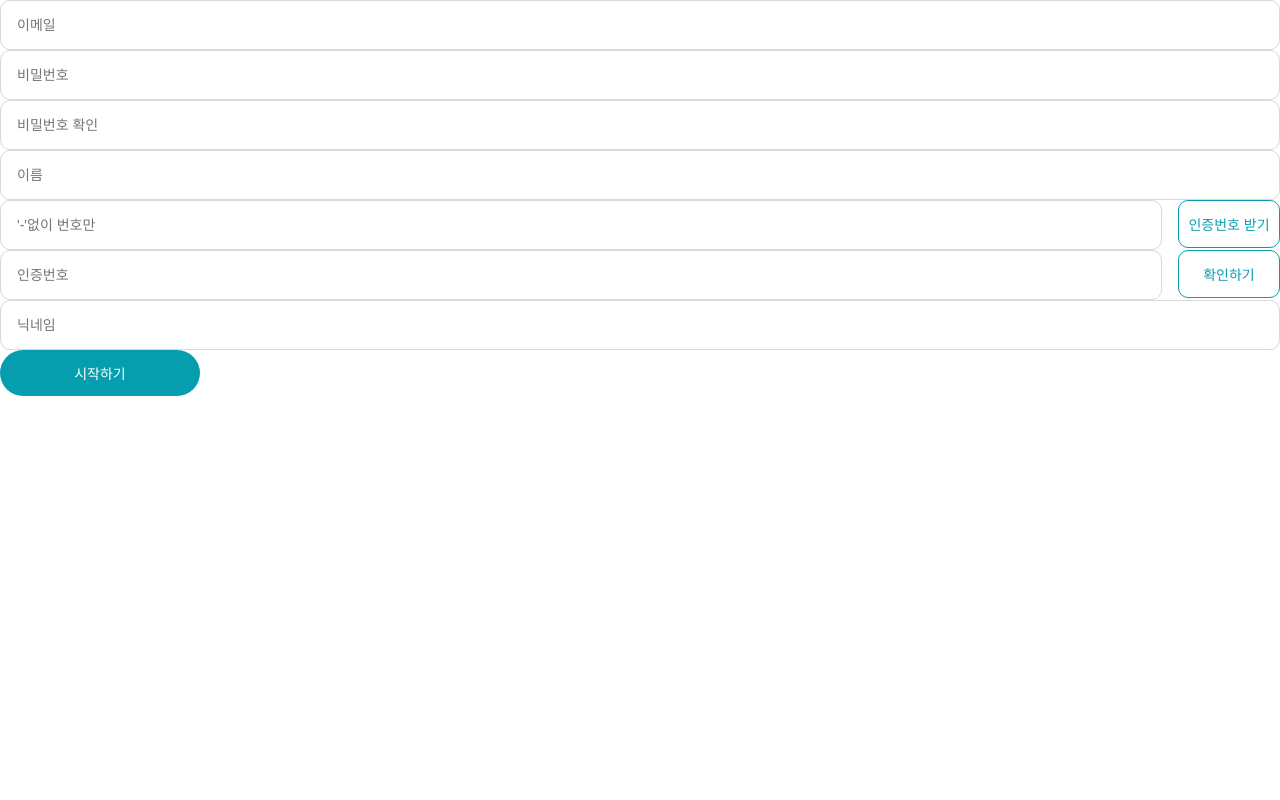
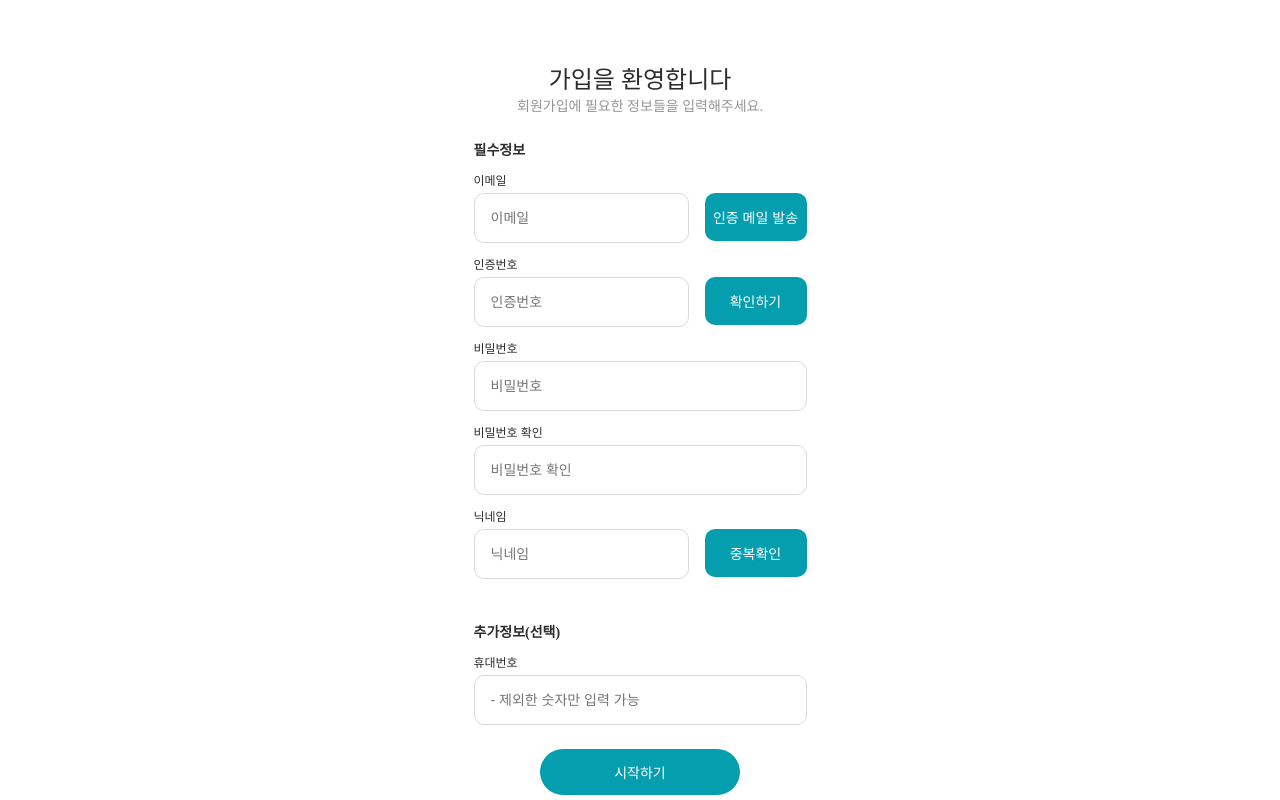
Before and after one commit to cafe-jun/garden-writer-front, a Next.js app: page /signUp in a window 1280 px wide. Built offline with nearby package versions, Linux system fonts and the light colour scheme.

Commit message:
[fix] 이메일 회원가입 페이지 UI 기반 설계

```diff
--- a/lib/stitches.config.ts
+++ b/lib/stitches.config.ts
@@ -12,8 +12,10 @@ export const { styled, getCssText, keyframes } = createStitches({
     },
 
     fontSizes: {
+      f12: '12px',
       f14: '14px',
       f16: '16px',
+      f24: '24px',
       f32: '32px',
       f36: '36px',
     },
@@ -27,8 +29,8 @@ export const { styled, getCssText, keyframes } = createStitches({
       1920: '1920px',
       1440: '1440px',
       1200: '1200px',
-      786: '768px'
-    }
+      786: '768px',
+    },
   },
 
   media: {
--- a/src/components/SignUp/index.tsx
+++ b/src/components/SignUp/index.tsx
@@ -5,7 +5,21 @@ import { emailRegex } from '@/constants/regex';
 import { useHandlers } from './handler';
 import { initFormValues } from './initFormValues';
 import InputField from './InputField';
-import { InputButton, InputsContainer, InputWrap, SubmitButton } from './style';
+import {
+  Container,
+  Description,
+  Form,
+  FormContents,
+  FormContentsMore,
+  FormItem,
+  FormLabel,
+  Header,
+  InputButton,
+  InputWithButtonContainer,
+  SubmitButton,
+  SubTitle,
+  Title,
+} from './style';
 import { SignUpFormValues } from './type';
 
 const SignUp = () => {
@@ -20,8 +34,17 @@ const SignUp = () => {
   });
 
   return (
-    <form onSubmit={handleSubmit(onSubmit)}>
-      <InputsContainer>
+    <Container>
+      <Header>
+        <Title>가입을 환영합니다</Title>
+        <Description>회원가입에 필요한 정보들을 입력해주세요.</Description>
+      </Header>
+      <Form onSubmit={handleSubmit(onSubmit)}>
+        <FormContents>
+          <SubTitle>필수정보</SubTitle>
+          <FormItem>
+            <FormLabel>이메일</FormLabel>
+            <InputWithButtonContainer>
               <InputField
                 name="email"
                 placeholder="이메일"
@@ -38,22 +61,47 @@ const SignUp = () => {
                   onBlur: () => handleBlurInputEmail(trigger, 'email'),
                 }}
               />
-        {errors.email && <p>{errors.email.message}</p>}
-        <InputField name="password" placeholder="비밀번호" register={register} />
-        <InputField name="passwordConfirm" placeholder="비밀번호 확인" register={register} />
-        <InputField name="name" placeholder="이름" register={register} />
-        <InputWrap>
-          <InputField name="phoneNumber" placeholder="'-'없이 번호만" register={register} />
-          <InputButton type="button">인증번호 받기</InputButton>
-        </InputWrap>
-        <InputWrap>
+              <InputButton type="button">인증 메일 발송</InputButton>
+            </InputWithButtonContainer>
+            {errors.email && <FormLabel>{errors.email.message}</FormLabel>}
+          </FormItem>
+          <FormItem>
+            <FormLabel>인증번호</FormLabel>
+            <InputWithButtonContainer>
               <InputField name="certificationNumber" placeholder="인증번호" register={register} />
               <InputButton type="button">확인하기</InputButton>
-        </InputWrap>
+            </InputWithButtonContainer>
+          </FormItem>
+          <FormItem>
+            <FormLabel>비밀번호</FormLabel>
+            <InputField name="password" placeholder="비밀번호" register={register} />
+          </FormItem>
+          <FormItem>
+            <FormLabel>비밀번호 확인</FormLabel>
+            <InputField name="passwordConfirm" placeholder="비밀번호 확인" register={register} />
+          </FormItem>
+          <FormItem>
+            <FormLabel>닉네임</FormLabel>
+            <InputWithButtonContainer>
               <InputField name="nickName" placeholder="닉네임" register={register} />
-      </InputsContainer>
+              <InputButton type="button">중복확인</InputButton>
+            </InputWithButtonContainer>
+          </FormItem>
+        </FormContents>
+        <FormContentsMore>
+          <SubTitle>추가정보(선택)</SubTitle>
+          <FormItem>
+            <FormLabel>휴대번호</FormLabel>
+            <InputField
+              name="phoneNumber"
+              placeholder="- 제외한 숫자만 입력 가능"
+              register={register}
+            />
+          </FormItem>
+        </FormContentsMore>
         <SubmitButton type="submit">시작하기</SubmitButton>
-    </form>
+      </Form>
+    </Container>
   );
 };
 
--- a/src/components/SignUp/initFormValues.ts
+++ b/src/components/SignUp/initFormValues.ts
@@ -2,10 +2,9 @@ import { SignUpFormValues } from './type';
 
 export const initFormValues: SignUpFormValues = {
   email: '',
+  certificationNumber: '',
   password: '',
   passwordConfirm: '',
-  name: '',
+  nickName: '',
   phoneNumber: '',
-  certificationNumber: '',
-  nickName: '',
 };
--- a/src/components/SignUp/style.ts
+++ b/src/components/SignUp/style.ts
@@ -1,18 +1,72 @@
 import { styled } from 'lib/stitches.config';
 
-export const InputsContainer = styled('div', {
+export const Container = styled('section', {
   display: 'flex',
   flexDirection: 'column',
+  alignItems: 'center',
+  marginTop: '60px',
+  color: '#2D2D2D',
 });
 
-export const InputWrap = styled('div', {
+export const Header = styled('header', {
+  textAlign: 'center',
+  marginBottom: '24px',
+});
+
+export const Title = styled('h2', {
+  fontSize: '#f24',
+  fontWeight: '500',
+});
+
+export const SubTitle = styled('h3', {
+  fontSize: '$f14',
+});
+
+export const Description = styled('p', {
+  fontSize: '14px',
+  color: '#959595',
+});
+
+export const Form = styled('form', {
+  display: 'flex',
+  flexDirection: 'column',
+  alignItems: 'center',
+});
+
+export const FormContents = styled('article', {
+  display: 'flex',
+  flexDirection: 'column',
+  gap: '12px',
+  width: '100%',
+});
+
+export const FormContentsMore = styled('article', {
+  display: 'flex',
+  flexDirection: 'column',
+  gap: '12px',
+  width: '100%',
+  marginTop: '42px',
+});
+
+export const FormItem = styled('div', {
+  display: 'flex',
+  flexDirection: 'column',
+  gap: '4px',
+  width: '100%',
+});
+
+export const FormLabel = styled('p', {
+  fontSize: '$f12',
+});
+
+export const InputWithButtonContainer = styled('div', {
   display: 'flex',
   gap: '16px',
 });
 
 export const Input = styled('input', {
   padding: '16px',
-  flex: '1',
+  maxwidth: '100%',
   fontSize: '$f14',
   color: '#2D2D2D',
   borderRadius: '10px',
@@ -26,10 +80,10 @@ export const InputButton = styled('button', {
   width: '102px',
   height: '48px',
   fontSize: '$f14',
-  color: '#059EAF',
-  backgroundColor: '#ffffff',
+  color: '$white',
+  backgroundColor: '$primary',
   borderRadius: '10px',
-  border: '1px solid #059EAF',
+  border: 'unset',
   cursor: 'pointer',
 });
 
@@ -37,11 +91,12 @@ export const SubmitButton = styled('button', {
   display: 'flex',
   justifyContent: 'center',
   alignItems: 'center',
+  marginTop: '24px',
   width: '200px',
   height: '46px',
   fontSize: '$f14',
-  color: '#ffffff',
-  backgroundColor: '#059EAF',
+  color: '$white',
+  backgroundColor: '$primary',
   borderRadius: '62px',
   border: 'unset',
 });
```
Also changed, not shown: src/components/SignUp/type.ts (+3 -5 lines). Lines whose indentation alone changed are shown as unchanged.
